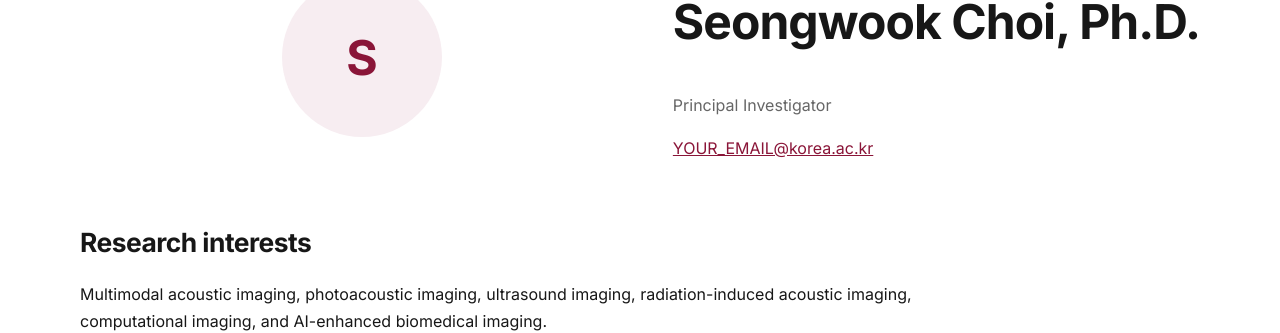
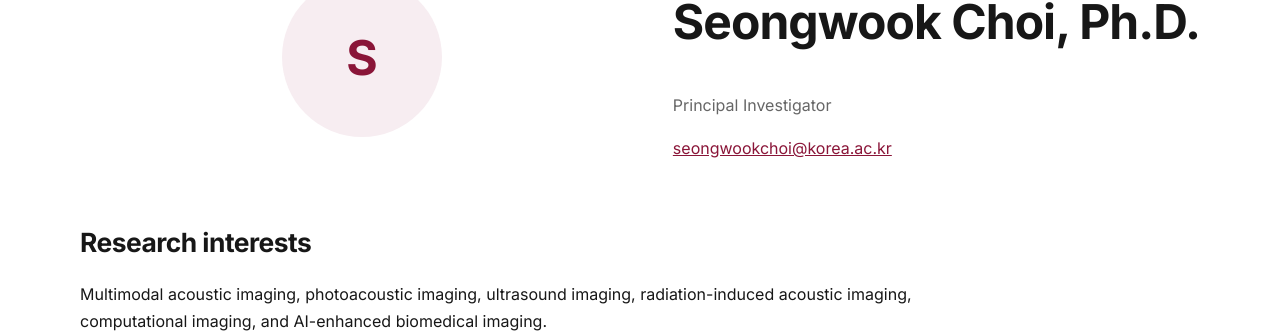
Before and after one commit to Korea-MAI-lab/Korea-MAI-lab.github.io, a Jekyll site: the page built from _members/seongwook-choi.md, in a window 1280 px wide. Shown: the part 166-499 px from the top of the page. Built offline with Jekyll 4.4.1, drawn with Linux system fonts in a browser that asks for light colours.

Commit message:
Update email address for Seongwook Choi

```diff
--- a/_members/seongwook-choi.md
+++ b/_members/seongwook-choi.md
@@ -2,7 +2,7 @@
 name: Seongwook Choi, Ph.D.
 role: Principal Investigator
 order: 1
-email: YOUR_EMAIL@korea.ac.kr
+email: seongwookchoi@korea.ac.kr
 # photo: /assets/img/people/seongwook-choi.jpg
 ---
 
```
